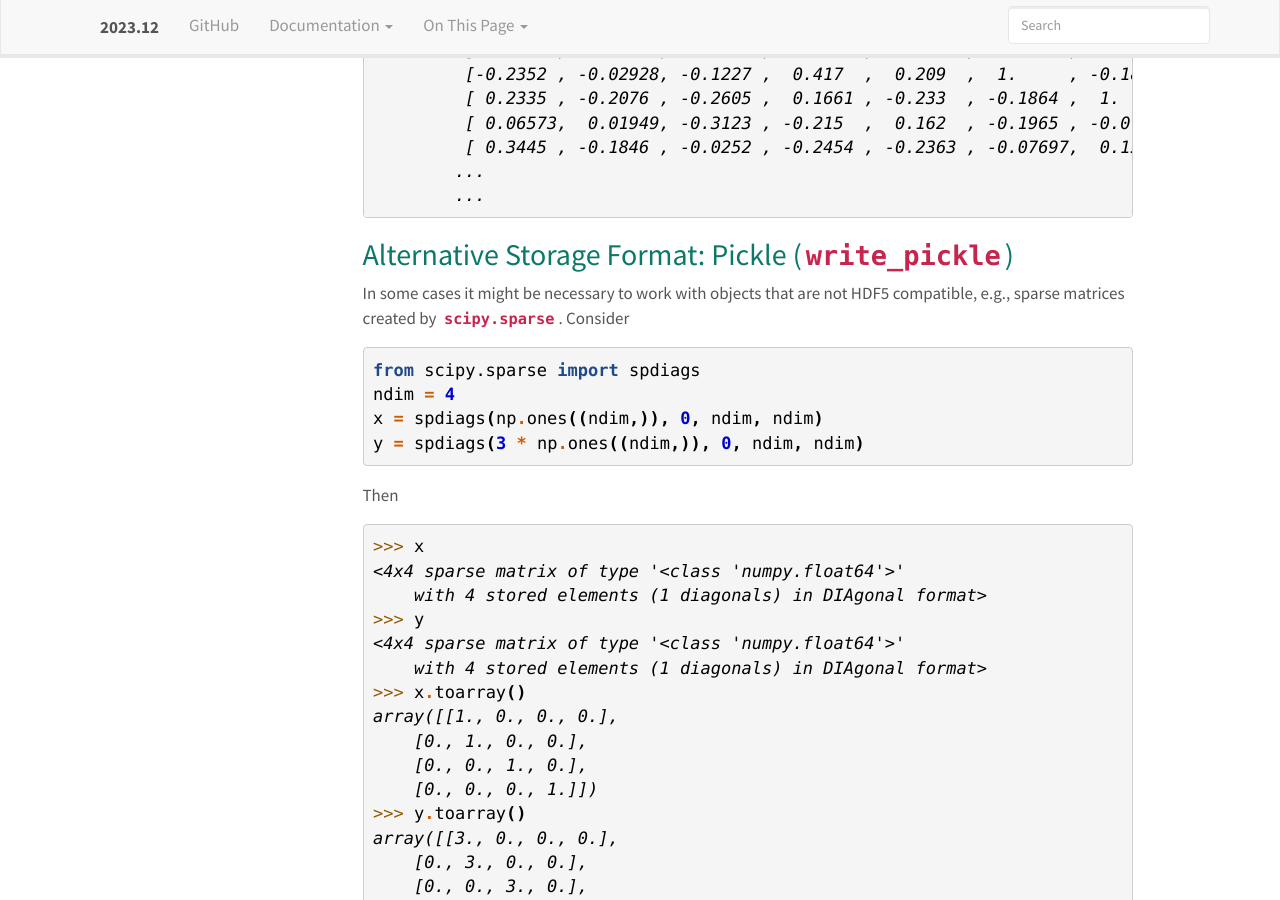
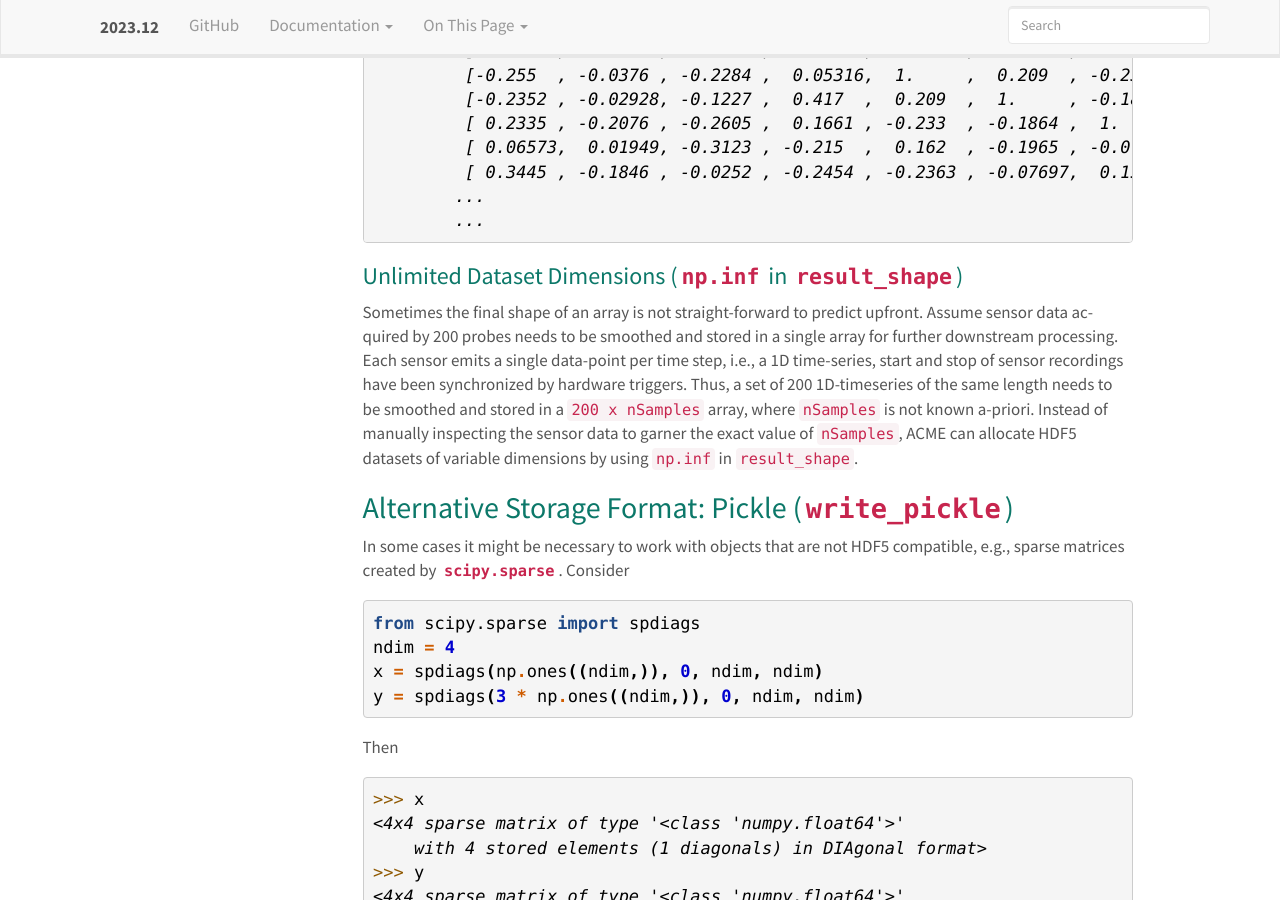
Before and after one commit to esi-neuroscience/acme, a Sphinx documentation site: the page built from doc/source/advanced_usage.rst, in a window 1280 px wide and 900 px high, scrolled down 7489 px. Built offline with Sphinx 7.4.7, drawn with Linux system fonts in a browser that asks for light colours; some of the changed text lies outside the part shown.

Commit message:
DOC: Started putting together documentation for flexible dimensions
- put together Walkthrough section + started Advanced section

On branch dev
Changes to be committed:
	modified:   README.md
	modified:   doc/source/advanced_usage.rst
	modified:   doc/source/userguide.rst

```diff
--- a/doc/source/advanced_usage.rst
+++ b/doc/source/advanced_usage.rst
@@ -249,7 +249,7 @@
     import numpy as np
 
     M = 10
-    N = M -1
+    N = M - 1
     K = 200
     a = np.random.default_rng().random((M, 2*M))
     with ParallelMap(matconstruct, a, range(K), n_workers=50, result_shape=(None, M, N)) as pmap:
@@ -384,6 +384,19 @@
              [ 0.3445 , -0.1846 , -0.0252 , -0.2454 , -0.2363 , -0.07697,  0.1531 ,  0.337  ,  1.     ]],
             ...
             ...
+
+Unlimited Dataset Dimensions (``np.inf`` in ``result_shape``)
+^^^^^^^^^^^^^^^^^^^^^^^^^^^^^^^^^^^^^^^^^^^^^^^^^^^^^^^^^^^^^
+Sometimes the final shape of an array is not straight-forward to predict
+upfront. Assume sensor data acquired by 200 probes needs to be smoothed
+and stored in a single array for further downstream processing. Each sensor
+emits a single data-point per time step, i.e., a 1D time-series, start and
+stop of sensor recordings have been synchronized by hardware triggers.
+Thus, a set of 200 1D-timeseries of the same length needs to be smoothed
+and stored in a ``200 x nSamples`` array, where ``nSamples`` is not known
+a-priori. Instead of manually inspecting the sensor data to garner the exact
+value of ``nSamples``, ACME can allocate HDF5 datasets of variable dimensions
+by using ``np.inf`` in ``result_shape``.
 
 
 .. _pickling:
```
Also changed, not shown: README.md (+23 -1 lines), doc/source/userguide.rst (+26 -3 lines).
